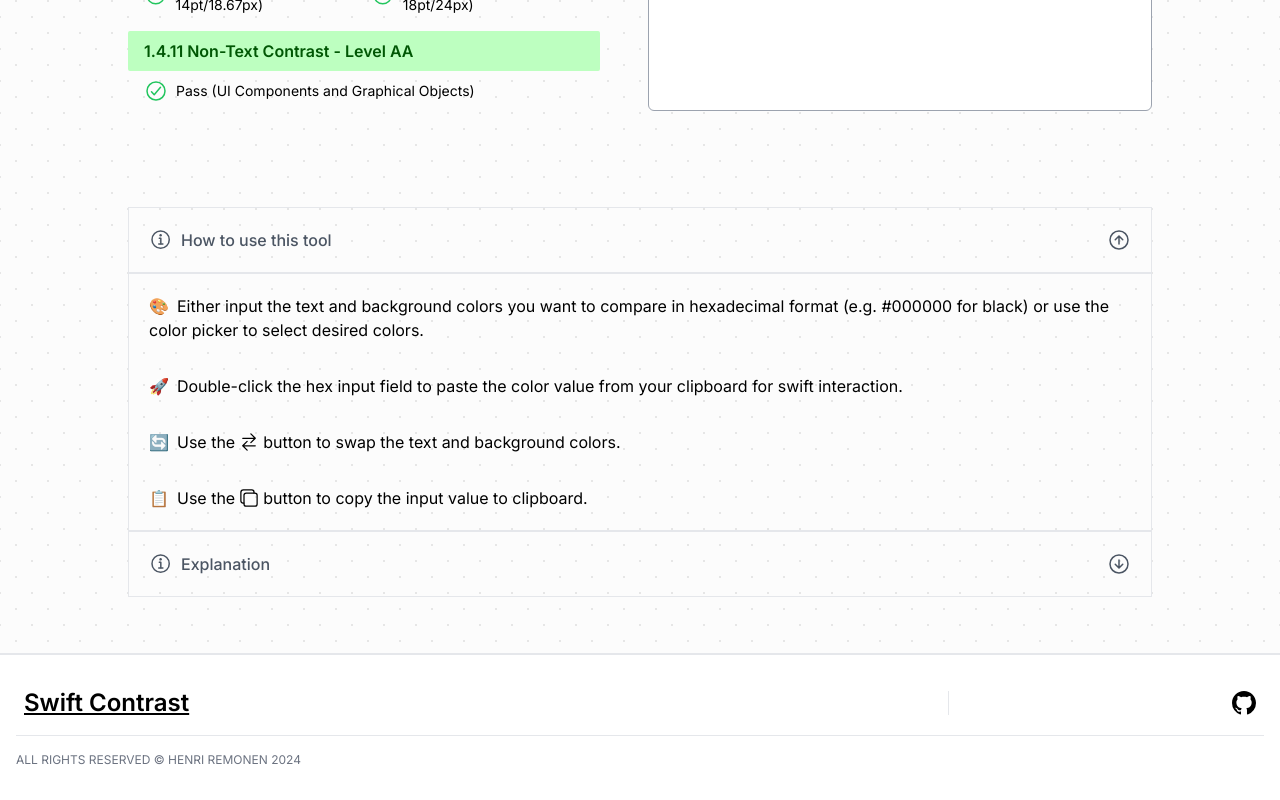
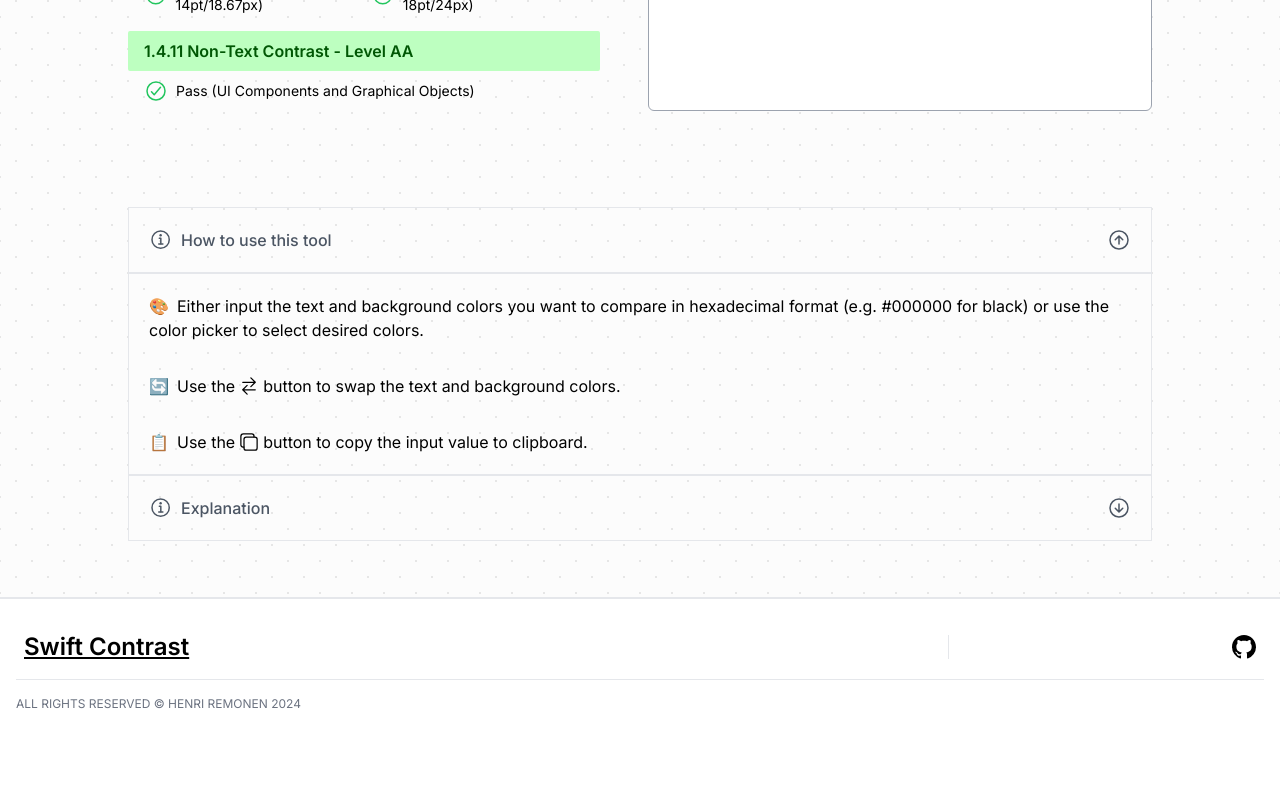
Before and after one commit to HRemonen/SwiftContrast, a Next.js app: page / in a window 1280 px wide. Shown: the part 623-1423 px from the top of the page. After the commit the page ends 1367 px from the top, so only its background shows below. Built offline with nearby package versions, Linux system fonts and the light colour scheme.

Commit message:
docs: update the documentation

```diff
--- a/src/components/guides/ContrastCheckerUsage.tsx
+++ b/src/components/guides/ContrastCheckerUsage.tsx
@@ -9,12 +9,6 @@ const ContrastCheckerUsage = () => {
         Either input the text and background colors you want to compare in
         hexadecimal format (e.g. #000000 for black) or use the color picker to
         select desired colors.
-      </p>
-
-      <p className="mt-8">
-        <span className="mr-2">🚀</span>
-        Double-click the hex input field to paste the color value from your
-        clipboard for swift interaction.
       </p>
 
       <p className="flex flex-wrap mt-8 items-center">
```
